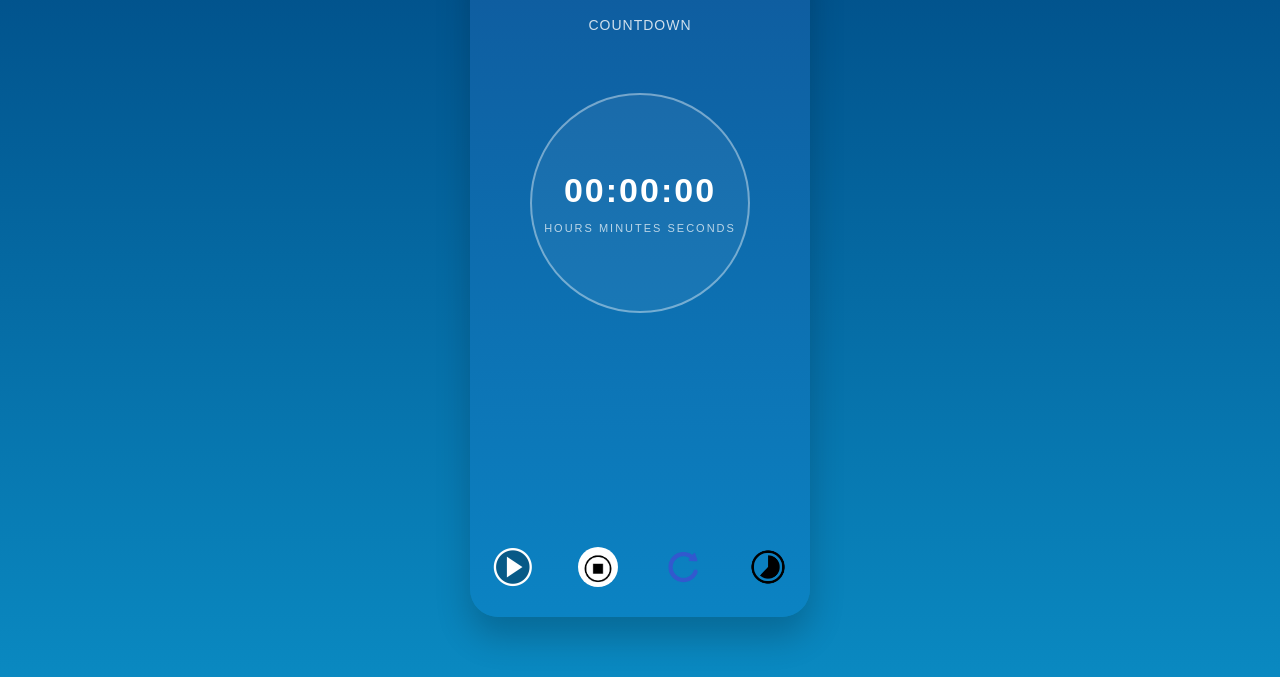
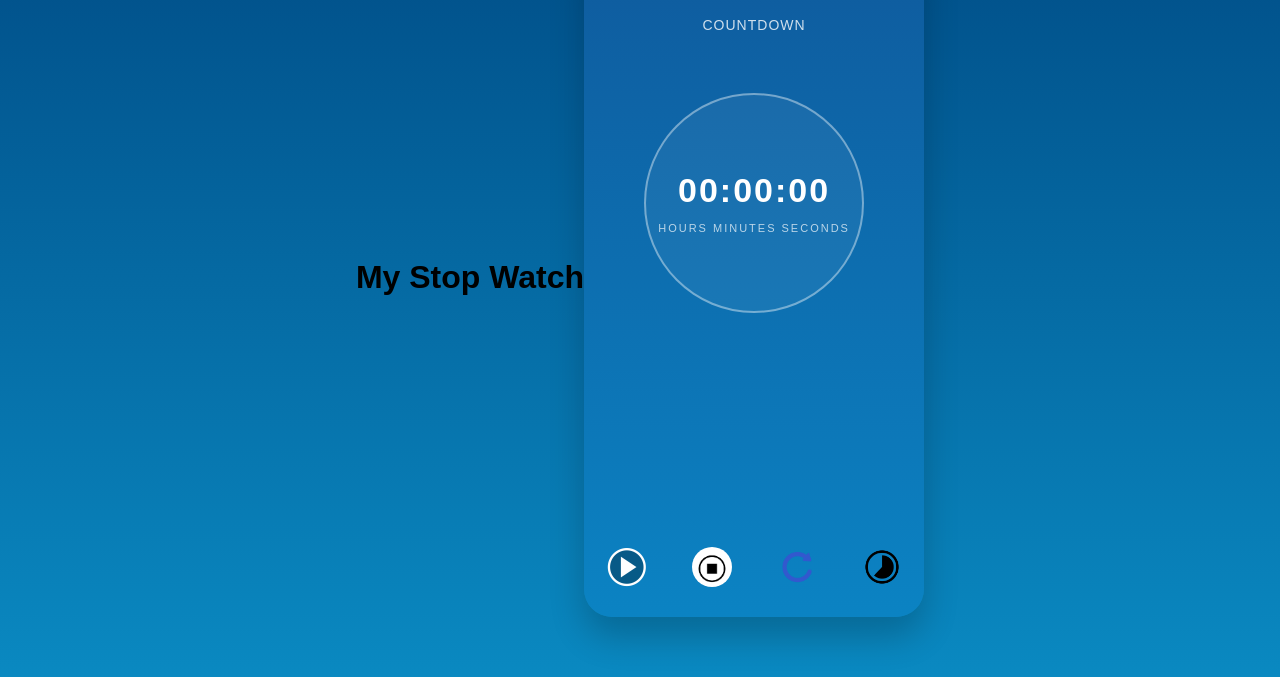
Before and after one commit to aliansari031/stop-watch, a plain HTML site: page index.html in a window 1280 px wide. Shown: the part 123-800 px from the top of the page. Drawn offline with Linux system fonts and the light colour scheme.

Commit message:
second commit

```diff
--- a/index.html
+++ b/index.html
@@ -7,7 +7,7 @@
   <link rel="stylesheet" href="./style.css">
 </head>
 <body>
-
+<h1>My Stop Watch</h1>
   <div class="phone">
     <div class="top-bar">
       <div class="logo">
```
